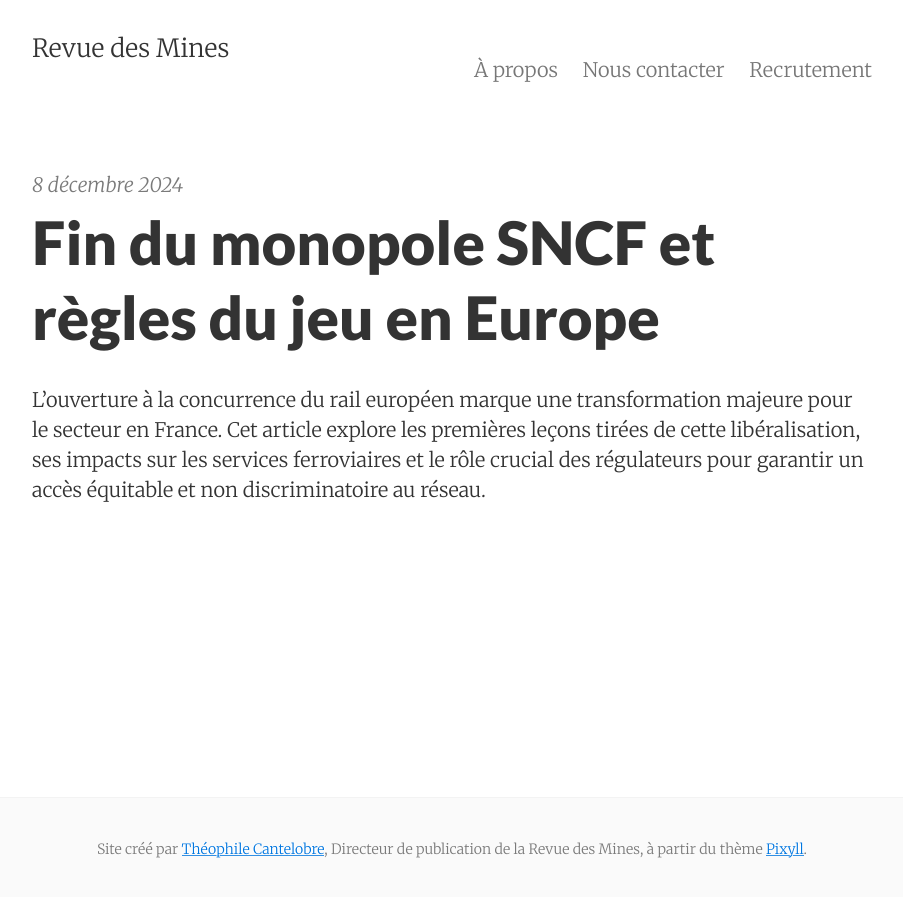
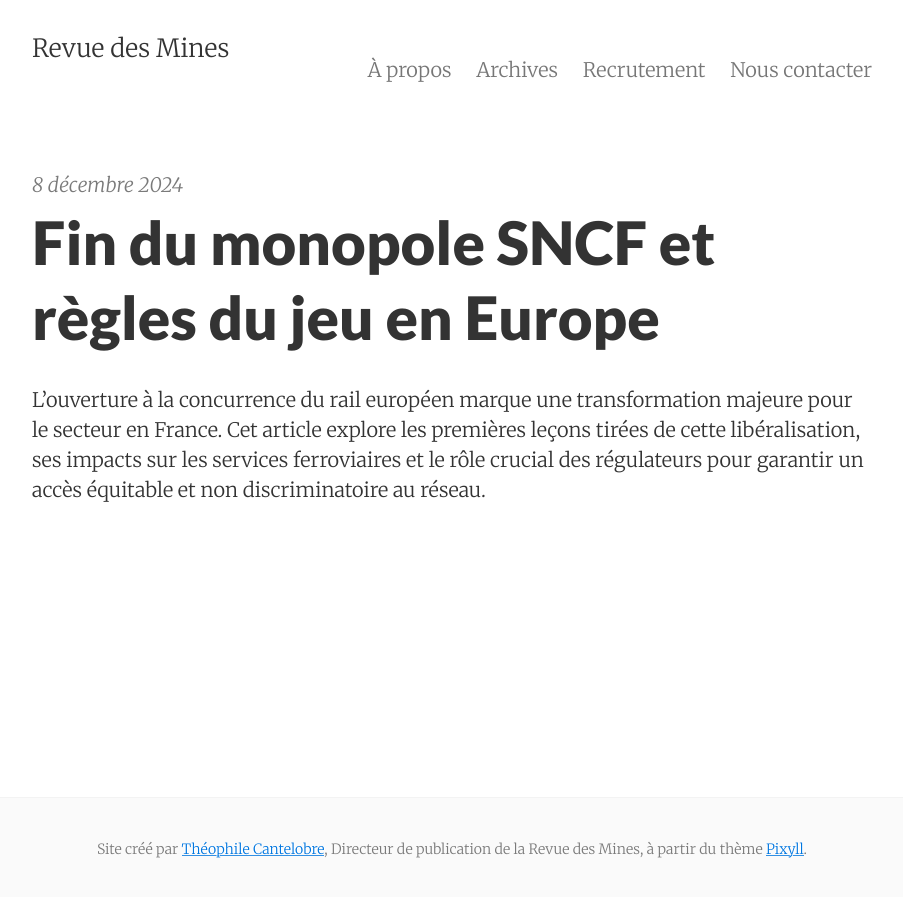
Before and after one commit to Mines-Paris-Alumni/revue-mines.org, a Jekyll site: the page built from index.html, in a window 1280 px wide. Shown: the top 897 px of the page, without its empty margins (188-1091 px from the left). Built offline with Jekyll 4.4.1, drawn with Linux system fonts in a browser that asks for light colours; the list of posts is cut into pages by our own code.

Commit message:
Header pages and language

```diff
--- a/_config.yml
+++ b/_config.yml
@@ -8,8 +8,11 @@
 date_format: "%-d %B %Y"
 header_pages:
   - about.md
+  - archives.md
+  - nous-rejoindre.md
   - contact.html
-  - nous-rejoindre.md
+
+lang: fr
 
 # Optional features
 animated: false
```
